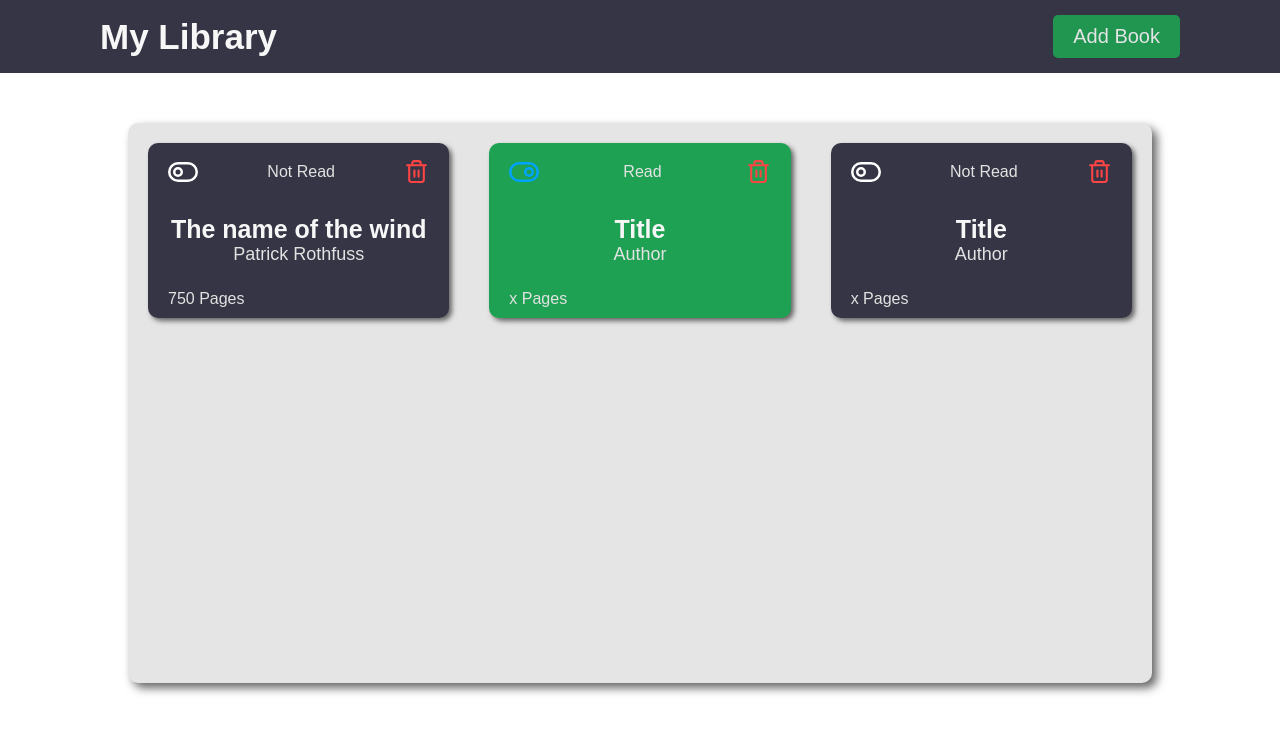
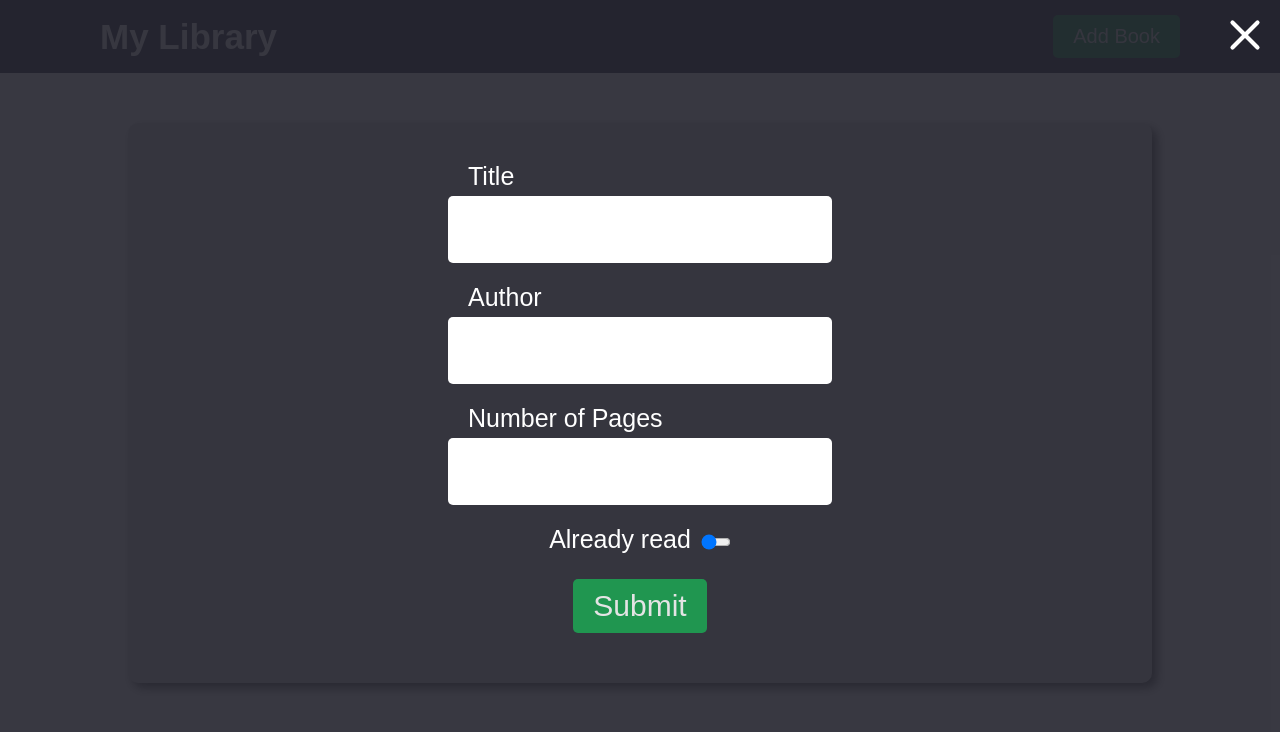
Before and after one commit to ArthurMTS/library, a plain HTML site: page index.html in a window 1280 px wide. Both pictures are taken after a click on the button "Add Book". Drawn offline with Linux system fonts and the light colour scheme.

Commit message:
Add book and display book finished

```diff
--- a/css/styles.css
+++ b/css/styles.css
@@ -24,7 +24,7 @@ body {
   color: #F7F7F7;
 }
 
-#header button {
+.green-button {
   cursor: pointer;
   padding: 10px 20px;
   margin: 15px 0;
@@ -37,7 +37,7 @@ body {
   transition: all .2s;
 }
 
-#header button:hover {
+.green-button:hover {
   opacity: 1;
 }
 
@@ -124,3 +124,72 @@ body {
   font-size: 16px;
   color: #E2E2E2;
 }
+
+#form {
+  position: absolute;
+  width: 100%;
+  height: 100%;
+  top: 0;
+  z-index: 10;
+  background-color: rgba(35, 35, 45, .9);
+  display: none;
+  flex-direction: column;
+  justify-content: center;
+  align-items: center;
+}
+
+#form .close {
+  position: absolute;
+  top: 0;
+  right: 0;
+  margin: 10px;
+  cursor: pointer;
+  transition: all .2s;
+  width: 50px;
+}
+
+#form .close:hover {
+  transform: scale(1.1);
+}
+
+#form label {
+  display: flex;
+  flex-direction: column;
+  color: #FFF;
+  font-size: 25px;
+  margin: 10px 0;
+  text-indent: 20px;
+}
+
+#form input {
+  margin-top: 5px;
+  padding: 20px 10px;
+  width: 30vw;
+  font-size: 20px;
+  border-radius: 5px;
+  border: 2px solid rgba(255, 255, 255, 0);
+}
+
+#form input:focus {
+  border-color: #1EA153;
+}
+
+#form #read {
+  padding: 0;
+  width: 30px;
+  margin-left: 10px;
+  cursor: pointer;
+  border: none;
+  border-radius: 0;
+}
+
+#form label[for='read'] {
+  flex-direction: row;
+  justify-content: center;
+  align-items: center;
+  text-indent: 0;
+}
+
+#form #submit-button {
+  font-size: 30px;
+}
--- a/index.html
+++ b/index.html
@@ -9,53 +9,29 @@
 <body>
   <header id="header">
     <h1>My Library</h1>
-    <button>Add Book</button>
+    <button id="add-button" class="green-button">Add Book</button>
   </header>
+  <form id="form">
+    <img class="close" src="./assets/x.svg" alt="close">
+    <label for="title">
+      Title
+      <input id="title" type="text" name="title">
+    </label>
+    <label for="author">
+      Author
+      <input id="author" type="text" name="author">
+    </label>
+    <label for="pages">
+      Number of Pages
+      <input id="pages" type="number" name="pages" min="1">
+    </label>
+    <label for="read">
+      Already read
+      <input id="read" type="range" value="0" min="0" max="1" name="read">
+    </label>
+    <button id="submit-button" type="submit" class="green-button">Submit</button>
+  </form>
   <main id="main">
-    <article class="book not-read">
-      <header class="book-header">
-        <img class="toggle" src="./assets/toggle-left.svg" alt="toggle">
-        <span class="status">Not Read</span>
-        <img class="delete" src="./assets/trash-2.svg" alt="delete">
-      </header>
-      <main class="book-main">
-        <h2>The name of the wind</h2>
-        <p>Patrick Rothfuss</p>
-      </main>
-      <footer class="book-footer">
-        <p>750 Pages</p>
-      </footer>
-    </article>
-
-    <article class="book read">
-      <header class="book-header">
-        <img class="toggle" src="./assets/toggle-right.svg" alt="toggle">
-        <span class="status">Read</span>
-        <img class="delete" src="./assets/trash-2.svg" alt="delete">
-      </header>
-      <main class="book-main">
-        <h2>Title</h2>
-        <p>Author</p>
-      </main>
-      <footer class="book-footer">
-        <p>x Pages</p>
-      </footer>
-    </article>
-
-    <article class="book not-read">
-      <header class="book-header">
-        <img class="toggle" src="./assets/toggle-left.svg" alt="toggle">
-        <span class="status">Not Read</span>
-        <img class="delete" src="./assets/trash-2.svg" alt="delete">
-      </header>
-      <main class="book-main">
-        <h2>Title</h2>
-        <p>Author</p>
-      </main>
-      <footer class="book-footer">
-        <p>x Pages</p>
-      </footer>
-    </article>
   </main>
   <script src="./js/main.js"></script>
 </body>
--- a/js/main.js
+++ b/js/main.js
@@ -1,13 +1,30 @@
 const myLibrary = [];
 
-function Book(name, author, pages) {
-  this.name = name;
+function Book(title, author, pages, status) {
+  this.title = title;
   this.author = author;
   this.pages = pages;
+  this.status = status;
 }
 
-function addBookToLibrary(book) {
+function addBookToLibrary() {
+  const title = document.querySelector('#title');
+  const author = document.querySelector('#author');
+  const pages = document.querySelector('#pages');
+  const read = document.querySelector('#read');
+
+  const AlreadyRead = Number(read.value) ? true : false;
+
+  const book = new Book(title.value, author.value, pages.value, AlreadyRead);
+
+  title.value = '';
+  author.value = '';
+  pages.value = '';
+  read.value = '0';
+
   myLibrary.push(book);
+  closeForm();
+  displayBooks();
 }
 
 function removeBookFromLibrary() {
@@ -19,7 +36,55 @@ function toggleBookStatus() {
 }
 
 function displayBooks() {
+  const main = document.querySelector('#main');
+  main.innerHTML = '';
+
   myLibrary.forEach(book => {
-    console.log(book);
-  })
+    main.innerHTML += bookCard(book);
+  });
 }
+
+function bookCard(book) {
+  const statusClass = book.status ? 'read' : 'not-read';
+  const status = book.status ? 'Read' : 'Not Read';
+  const toggle = book.status ? './assets/toggle-right.svg' : './assets/toggle-left.svg';
+
+  return `
+    <article class="book ${statusClass}">
+      <header class="book-header">
+        <img class="toggle" src="${toggle}" alt="toggle">
+        <span class="status">${status}</span>
+        <img class="delete" src="./assets/trash-2.svg" alt="delete">
+      </header>
+      <main class="book-main">
+        <h2>${book.title}</h2>
+        <p>${book.author}</p>
+      </main>
+      <footer class="book-footer">
+        <p>${book.pages} Pages</p>
+      </footer>
+    </article>
+  `
+}
+
+function closeForm() {
+  const form = document.querySelector('#form');
+  form.style.display = 'none';
+}
+
+displayBooks();
+
+const addButton = document.querySelector('#add-button');
+addButton.addEventListener('click', () => {
+  const form = document.querySelector('#form');
+  form.style.display = 'flex';
+});
+
+const closeButton = document.querySelector('.close');
+closeButton.addEventListener('click', closeForm);
+
+const submitButton = document.querySelector('#submit-button');
+submitButton.addEventListener('click', (e) => {
+  e.preventDefault();
+  addBookToLibrary();
+});
```
Also changed, not shown: assets/x.svg (added).
